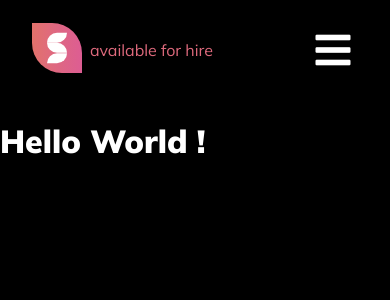
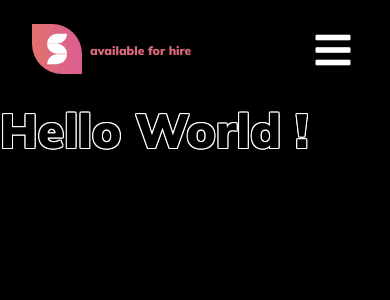
Before and after one commit to Chris-css/christelle_savoca_portfolio_front, a React (Create React App) app in the folder portfolio-chriscss/: page / in a window 390 px wide. Shown: the top 300 px of the page. Built offline with nearby package versions, Linux system fonts and the light colour scheme.

Commit message:
calibrage général police

```diff
--- a/portfolio-chriscss/src/App.css
+++ b/portfolio-chriscss/src/App.css
@@ -1,4 +1,84 @@
 .App a {
   text-decoration: none;
   color: #DF6A7D;
+  font-size: 18px;
+  font-weight: 900;
 }
+
+.App h1 {
+  font-size: 150px;
+  font-weight: 900;
+  margin: 0;
+  color: black;
+  text-shadow:
+    -1px -1px 0 #FFF,
+     0   -1px 0 #FFF,
+     1px -1px 0 #FFF,
+     1px  0   0 #FFF,
+     1px  1px 0 #FFF,
+     0    1px 0 #FFF,
+    -1px  1px 0 #FFF,
+    -1px  0   0 #FFF;
+}
+
+.App h2 {
+  font-size: 64px;
+  font-weight: 900;
+}
+
+.App h3 {
+  font-size: 48px;
+  font-weight: 900;
+}
+
+.App h4 {
+  font-size: 18px;
+  font-weight: 900;
+}
+
+.App h5 {
+  font-size: 18px;
+  font-weight: 400;
+}
+
+.App p {
+  font-size: 32px;
+  font-weight: 400;
+}
+
+@media screen and (max-width: 450px) {
+  .App a {
+    font-size: 12px;
+    font-weight: 900;
+  }
+
+  .App h1 {
+    font-size: 48px;
+    font-weight: 900;
+  }
+
+  .App h2 {
+    font-size: 28px;
+    font-weight: 900;
+  }
+
+  .App h3 {
+    font-size: 24px;
+    font-weight: 900;
+  }
+
+  .App h4 {
+    font-size: 12px;
+    font-weight: 900;
+  }
+
+  .App h5 {
+    font-size: 12px;
+    font-weight: 400;
+  }
+
+  .App p {
+    font-size: 18px;
+    font-weight: 400;
+  }
+}
```
